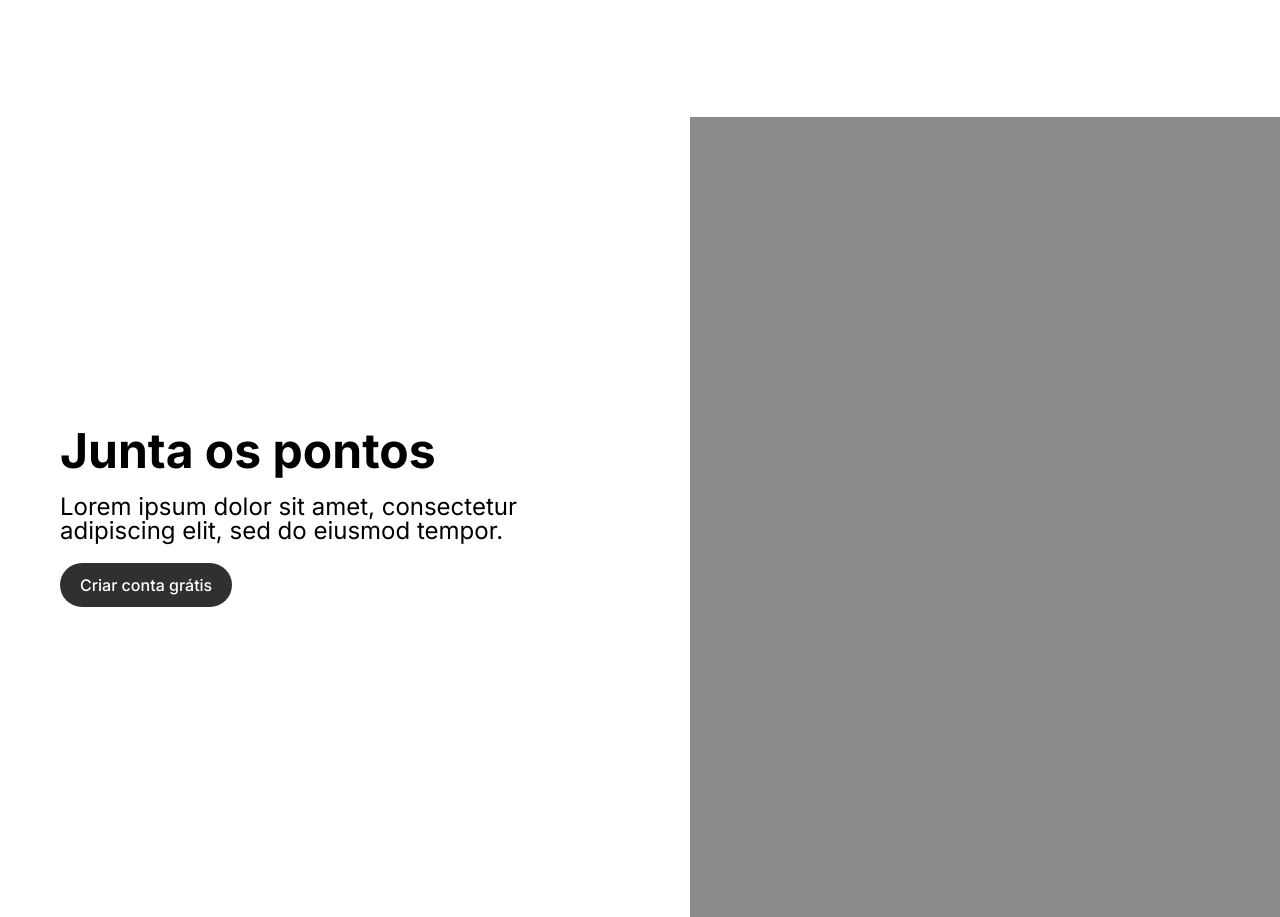
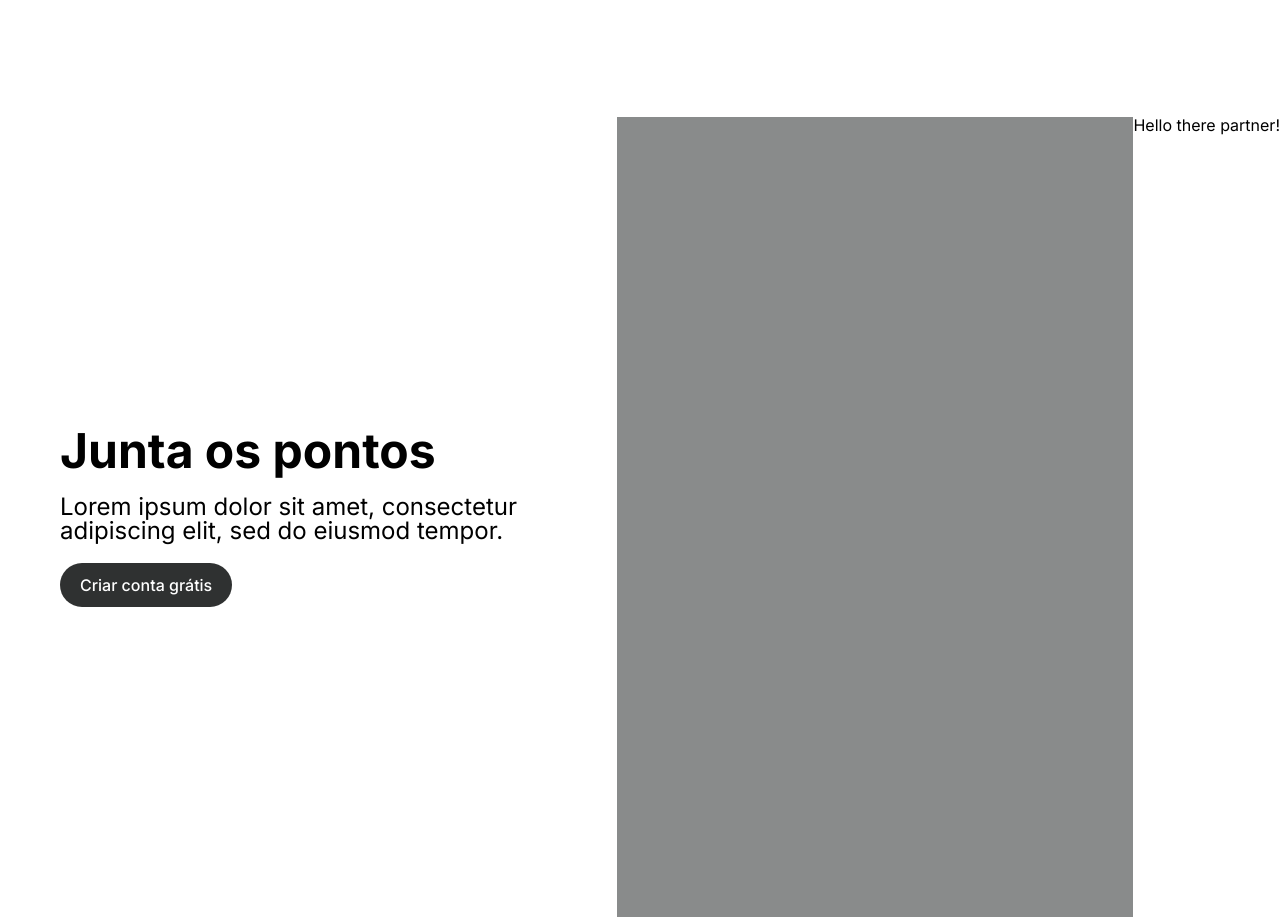
Before and after one commit to IgnorePT/360-project, a website: page index.html in a window 1280 px wide. Shown: the part 1404-2321 px from the top of the page. Drawn offline with Linux system fonts and the light colour scheme.

Commit message:
New paragraph added.

```diff
--- a/index.html
+++ b/index.html
@@ -92,7 +92,7 @@
             <div class="col col-6 section-image">
 
             </div>
-
+            <p>Hello there partner!</p>
         </section>
 
         <script src="js/app.js"></script>
```
